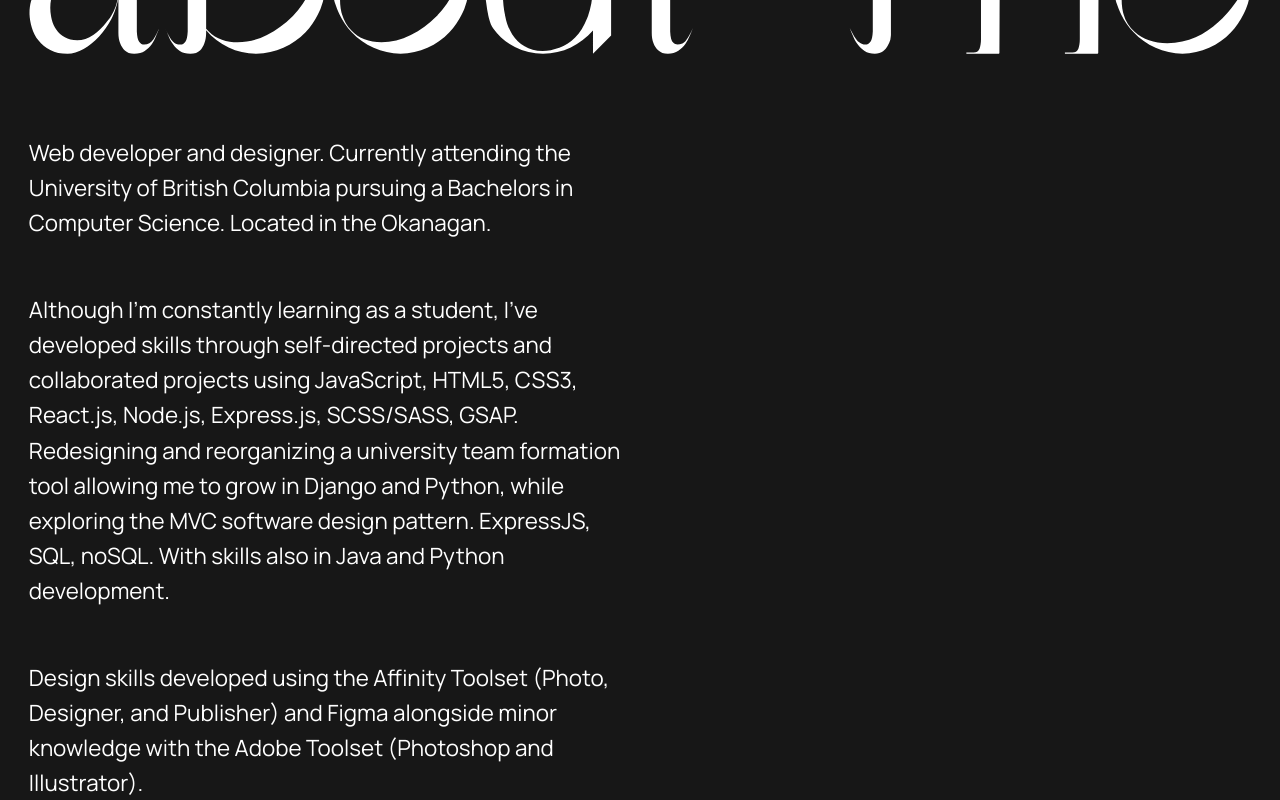
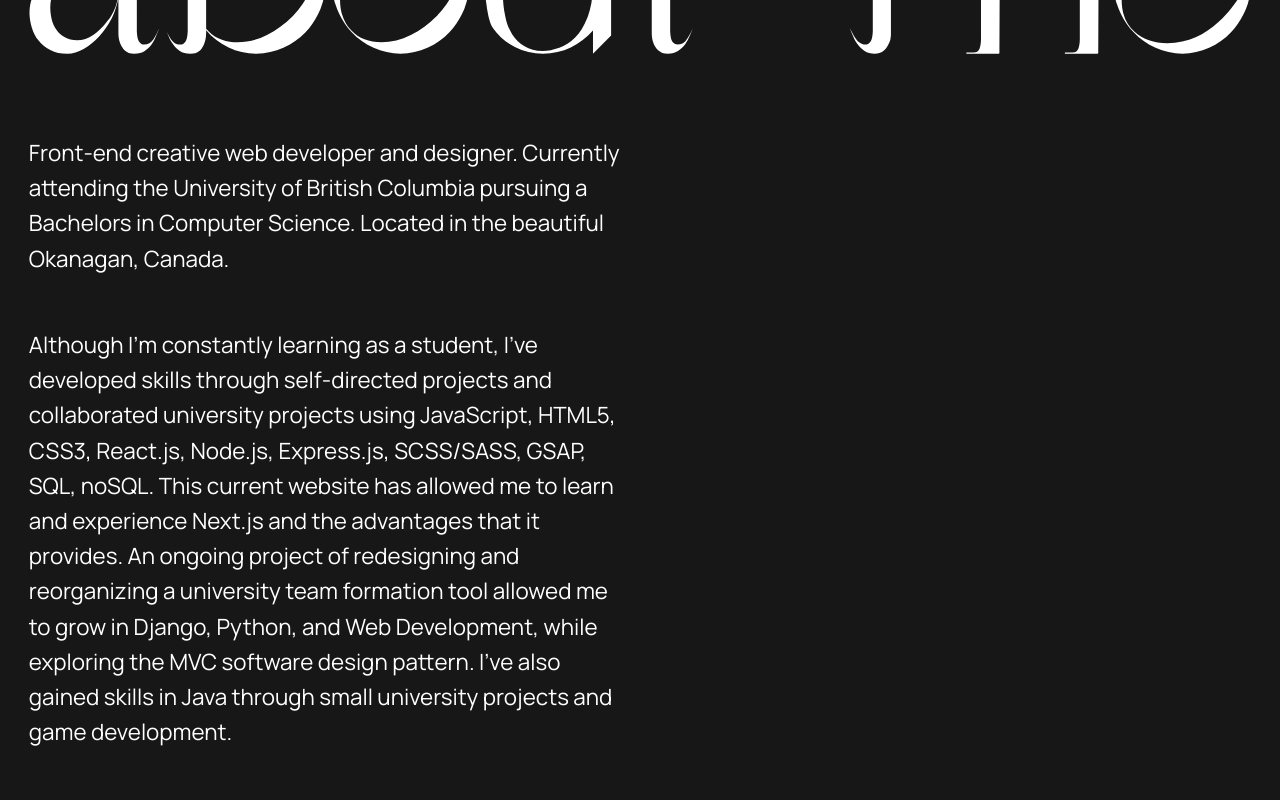
Before and after one commit to MtheDV/portfolio-v3, a Next.js app: page / in a window 1280 px wide. Shown: the part 2780-3580 px from the top of the page. Built offline with nearby package versions, Linux system fonts and the light colour scheme.

Commit message:
Update About.js

```diff
--- a/components/About.js
+++ b/components/About.js
@@ -92,23 +92,28 @@ const About = ({ mouseX, mouseY }) => {
         onMouseLeave={() => setPreview(null, null)}
       >
         <p>
-          Web developer and designer. Currently attending the University of
-          British Columbia pursuing a Bachelors in Computer Science. Located in
-          the Okanagan.
+          Front-end creative web developer and designer. Currently attending the
+          University of British Columbia pursuing a Bachelors in Computer
+          Science. Located in the beautiful Okanagan, Canada.
         </p>
         <p>
           Although I’m constantly learning as a student, I’ve developed skills
-          through self-directed projects and collaborated projects using
-          JavaScript, HTML5, CSS3, React.js, Node.js, Express.js, SCSS/SASS,
-          GSAP. Redesigning and reorganizing a university team formation tool
-          allowing me to grow in Django and Python, while exploring the MVC
-          software design pattern. ExpressJS, SQL, noSQL. With skills also in
-          Java and Python development.
+          through self-directed projects and collaborated university projects
+          using JavaScript, HTML5, CSS3, React.js, Node.js, Express.js,
+          SCSS/SASS, GSAP, SQL, noSQL. This current website has allowed me to
+          learn and experience Next.js and the advantages that it provides. An
+          ongoing project of redesigning and reorganizing a university team
+          formation tool allowed me to grow in Django, Python, and Web
+          Development, while exploring the MVC software design pattern. I've
+          also gained skills in Java through small university projects and game
+          development.
         </p>
         <p>
-          Design skills developed using the Affinity Toolset (Photo, Designer,
-          and Publisher) and Figma alongside minor knowledge with the Adobe
-          Toolset (Photoshop and Illustrator).
+          I've developed my design skills using the Affinity Toolset (Photo,
+          Designer, and Publisher) and Figma alongside minimal use of the Adobe
+          Toolset (Photoshop and Illustrator). Co-leading a university design
+          club has allowed me to become vulnerable and grow while sharing my
+          ideas with others.
         </p>
       </div>
       <ImagePreview
```
